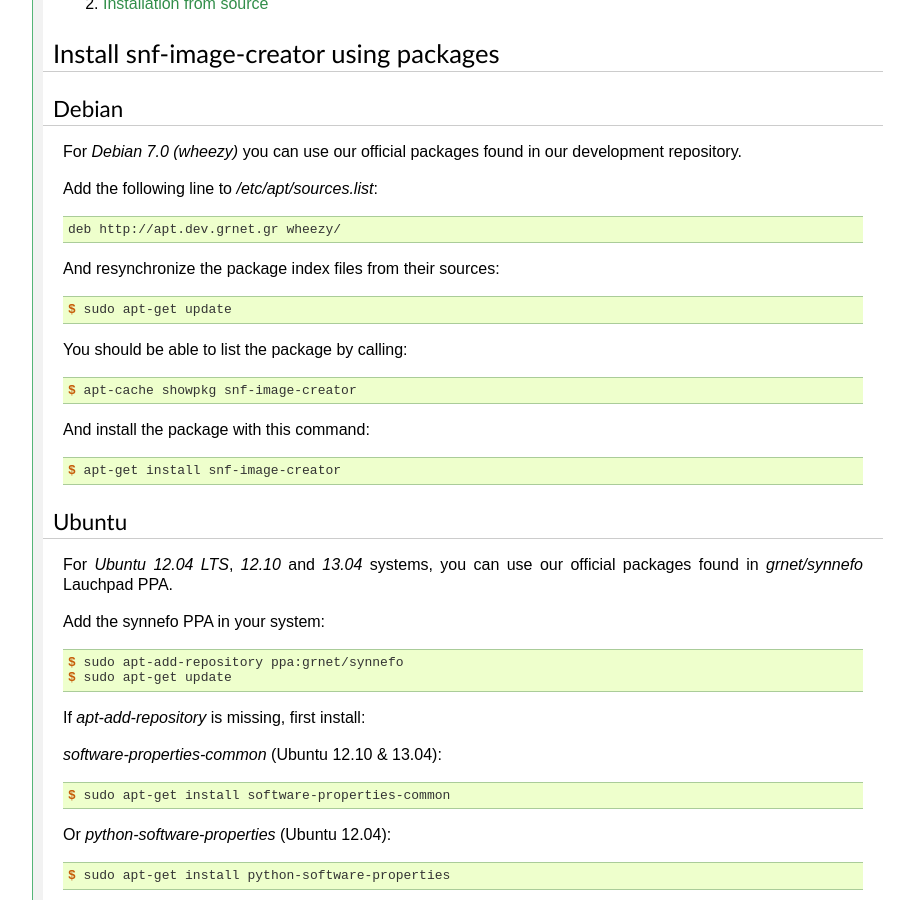
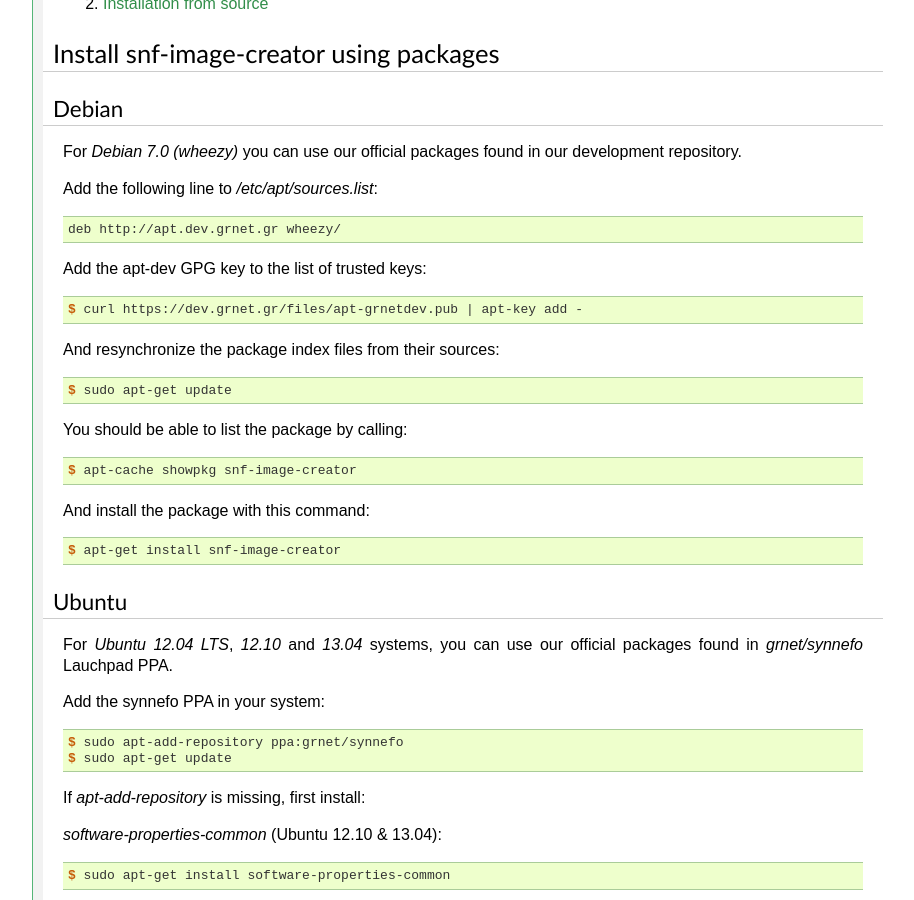
Before and after one commit to grnet/snf-image-creator, a Sphinx documentation site: the page built from docs/install.rst, in a window 1280 px wide and 900 px high, scrolled down 593 px. Shown: the whole window, without its empty margins (187-1101 px from the left). Built offline with Sphinx 7.4.7, drawn with Linux system fonts in a browser that asks for light colours.

Commit message:
docs: Import the apt-dev GPG key before installing
Add instruction for importing the repository's GPG key before
installing the Debian packages

```diff
--- a/docs/install.rst
+++ b/docs/install.rst
@@ -43,6 +43,12 @@
 .. code-block:: console
 
    deb http://apt.dev.grnet.gr wheezy/
+
+Add the apt-dev GPG key to the list of trusted keys:
+
+.. code-block:: console
+
+   $ curl https://dev.grnet.gr/files/apt-grnetdev.pub | apt-key add -
 
 And resynchronize the package index files from their sources:
 
```
